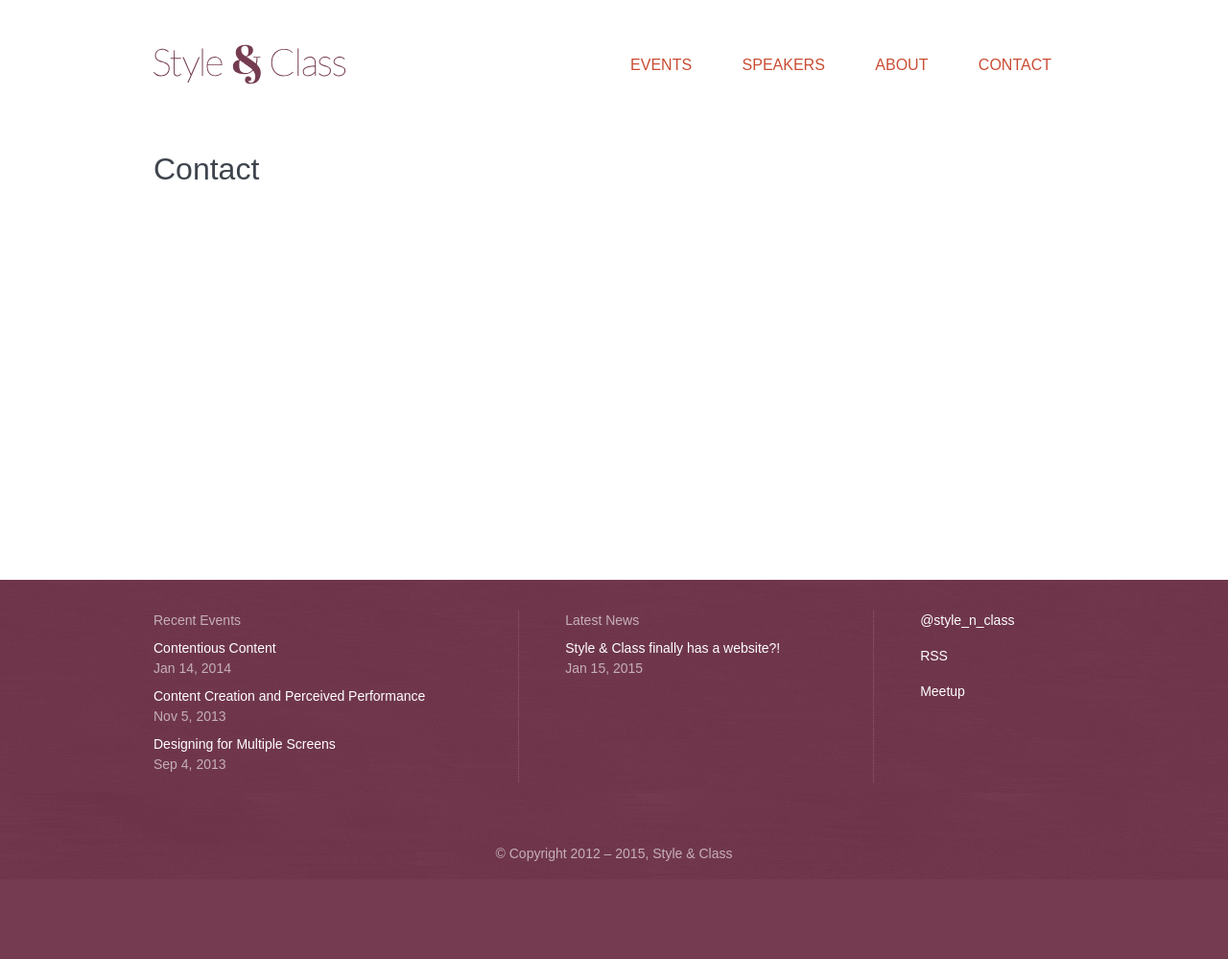
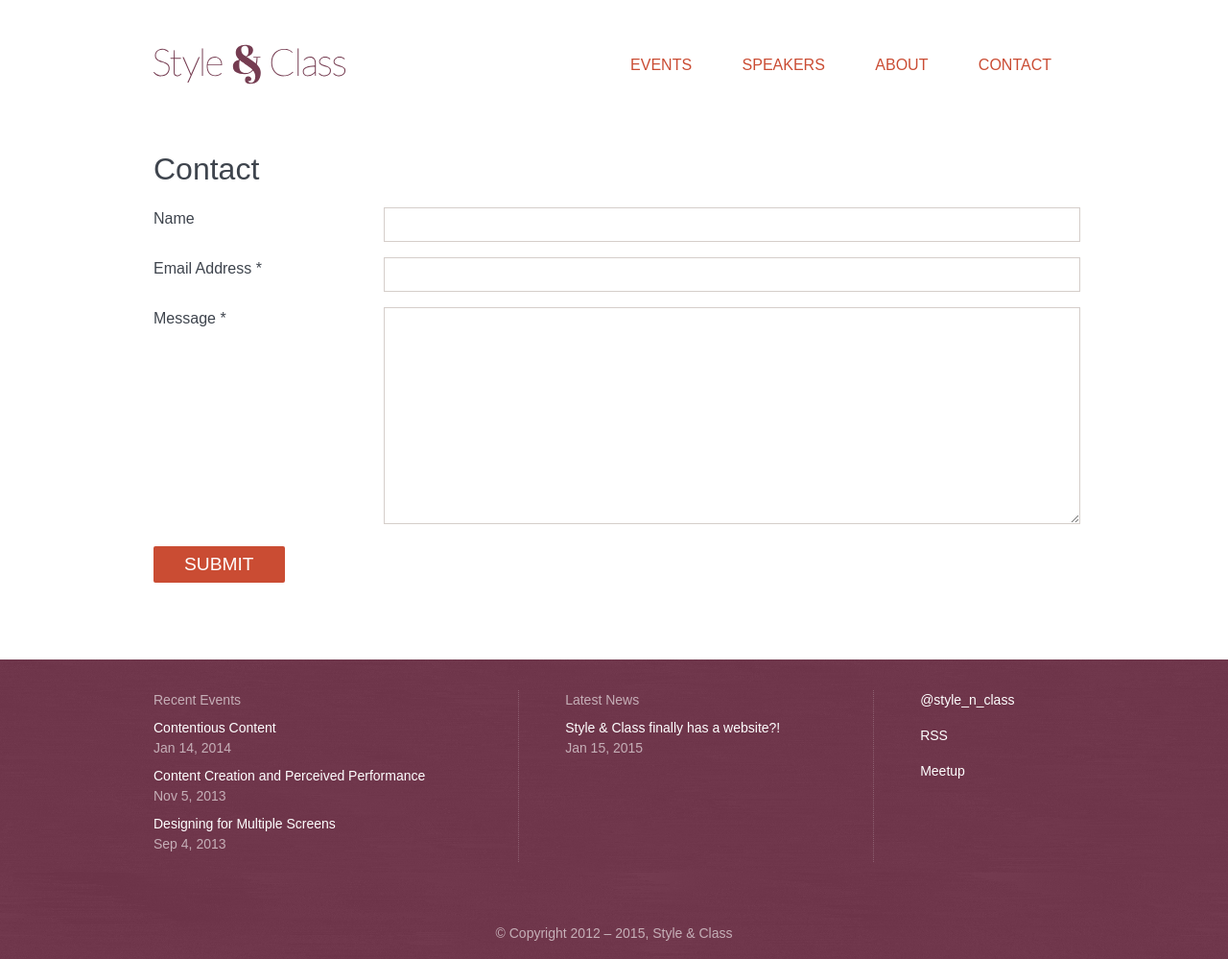
Before and after one commit to styleandclass/styleandclass.ca, a Jekyll site: the page built from contact/index.html, in a window 1280 px wide. Shown: the whole page at 96% size. Built offline with Jekyll 4.4.1, drawn with Linux system fonts in a browser that asks for light colours; before the commit the page ends 916 px from its top, so only the background shows below that.

Commit message:
Initial Contact Form + basic styling, issue #3

```diff
--- a/_sass/_base.scss
+++ b/_sass/_base.scss
@@ -187,6 +187,20 @@ hr {
 
 
 
+/*
+
+    Base visibility toggles
+
+*/
+
+.is-hidden {
+    display: none;
+}
+.is-visible {
+    display: block;
+}
+
+
 
 /*
 
--- /dev/null
+++ b/_sass/_component-form.scss
@@ -0,0 +1,44 @@
+//
+//  Form-based components
+//
+
+%formstyle {
+    width: 100%;
+    border: solid 1px $grey-colour-light;
+    font-size: 1.2rem;
+}
+
+input {
+    min-height: 2rem;
+
+    @extend %formstyle;
+}
+textarea {
+    @extend %formstyle;
+}
+
+button, .button {
+    padding: 0.5rem 2rem;
+    border: none;
+    border-radius: 2px;
+    color: $text-colour-reversed;
+    background: $brand-highlight;
+
+    font-size: 1.2rem;
+    text-transform: uppercase;
+}
+.form-container {
+    margin: 0;
+}
+.form-row {
+    display: flex;
+    margin: 0 0 1rem 0;
+    list-style: none;
+
+    label {
+        flex: 1 1 25%;
+    }
+}
+.form-input {
+    flex: 1 1 75%;
+}
--- a/contact/index.html
+++ b/contact/index.html
@@ -4,3 +4,52 @@ title: Contact
 ---
 
 <h1 class="page-heading">Contact</h1>
+
+<form accept-charset="UTF-8" autocomplete="off" enctype="multipart/form-data" method="post" novalidate
+      action="https://mezzoblue.wufoo.com/forms/z9uh29r01nm1b7/#public">
+
+<ul class="form-container">
+
+    <li id="foli1" class="form-row">
+        <label id="title1" for="Field1">
+            Name
+        </label>
+        <div class="form-input">
+            <input id="Field1" name="Field1" type="text" value="" maxlength="255" tabindex="1" onkeyup="" />
+        </div>
+    </li>
+
+    <li id="foli2" class="form-row">
+        <label id="title2" for="Field2">
+            Email Address
+            <span id="req_2" class="req">*</span>
+        </label>
+        <div class="form-input">
+            <input id="Field2" name="Field2" type="text" value="" maxlength="255" tabindex="2" onkeyup="" required />
+        </div>
+    </li>
+
+    <li id="foli3" class="form-row">
+        <label id="title3" for="Field3">
+            Message <span id="req_3" class="req">*</span>
+        </label>
+        <div class="form-input">
+            <textarea id="Field3" name="Field3" spellcheck="true" rows="10" cols="50" tabindex="3" required  ></textarea>
+        </div>
+    </li>
+
+    <li class="form-row">
+        <div>
+            <button class="button" id="saveForm" name="saveForm" type="submit">
+                Submit
+            </button>
+        </div>
+    </li>
+
+    <li class="is-hidden">
+        <label for="comment">Do Not Fill This Out</label>
+        <textarea name="comment" id="comment" rows="1" cols="1"></textarea>
+        <input type="hidden" id="idstamp" name="idstamp" value="HbZ6/0SBLbRjiDgcBSvzGpks/blzAEwj1R4UH+gav10=" />
+    </li>
+</ul>
+</form>
--- a/css/main.scss
+++ b/css/main.scss
@@ -16,6 +16,7 @@
     "layout-home",
 
     "component-event",
+    "component-form",
     "component-person",
     "component-post",
     "component-sponsor",
```
Also changed, not shown: 4 other files.
